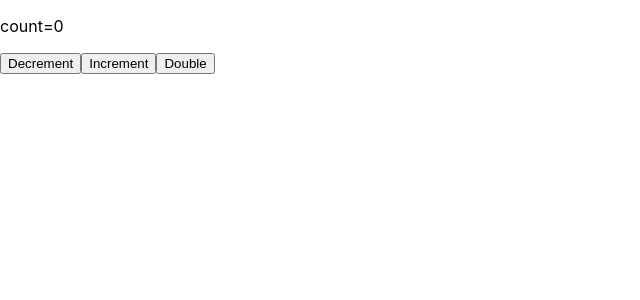
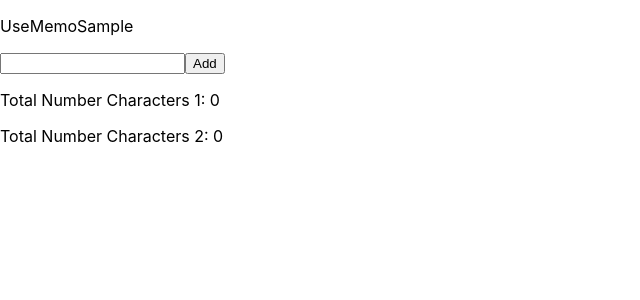
Before and after one commit to hoznas/react-sample, a React (Create React App) app: page / in a window 1280 px wide. Shown: the top 300 px of the page, without its empty margins (0-640 px from the left). Built offline with nearby package versions, Linux system fonts and the light colour scheme.

Commit message:
useMemo Sample

```diff
--- a/src/components/UseCallbackSample.tsx
+++ /dev/null
@@ -1,43 +0,0 @@
-import React, {useCallback, useState} from 'react'
-
-type ButtonProps = {
-    onClick: ()=>void
-}
-
-const DecrementButton = (props: ButtonProps) => {
-    console.log('DecrementButton is plessed.')
-    return <button onClick={props.onClick}>Decrement</button>
-}
-
-const IncrementButton = React.memo((props: ButtonProps) => {
-    console.log('IncrementButton is plessed.')
-    return <button onClick={props.onClick}>Increment</button>
-})
-
-const DoubleButton = React.memo((props: ButtonProps) => {
-    console.log('DoubleButton is plessed.')
-    return <button onClick={props.onClick}>Double</button>
-})
-
-export const Parent = () => {
-    const [count, setCount] = useState(0)
-
-    const decrement = () => {
-        setCount((c)=>c-1)
-    }
-    const increment = () => {
-        setCount((c)=>c+1)
-    }
-    const double = useCallback(() => {
-        setCount((c)=>c*2)
-    },[])
-
-    return (
-        <div>
-            <p>count={count}</p>
-            <DecrementButton onClick={decrement} />
-            <IncrementButton onClick={increment} />
-            <DoubleButton onClick={double} />
-        </div>
-    )
-}
--- /dev/null
+++ b/src/components/UseMemoSample.tsx
@@ -0,0 +1,42 @@
+import React, {useMemo, useState} from 'react'
+
+export const UseMemoSample = () => {
+    const [text, setText] = useState('')
+    const [items, setItems] = useState<string[]>([])
+
+    const onChangeInput = (e: React.ChangeEvent<HTMLInputElement>) => {
+        setText(e.target.value)
+    }
+
+    const onClickbutton = () => {
+        setItems((prevItems)=>{
+            return [...prevItems,text]
+        })
+        setText('')
+    }
+
+    const numberOfCharacters1 = items.reduce((sub,item)=>sub + item.length, 0)
+
+    const numberOfCharacters2 = useMemo(() => {
+        return items.reduce((sub,item)=>sub + item.length,0)
+    }, [items])
+
+    return (
+        <div>
+            <p>UseMemoSample</p>
+            <div>
+                <input value={text} onChange={onChangeInput} />
+                <button onClick={onClickbutton}>Add</button>
+            </div>
+            <div>
+                {items.map((item, index)=>(
+                    <p key={index}>{item}</p>
+                ))}
+            </div>
+            <div>
+                <p>Total Number Characters 1: {numberOfCharacters1}</p>
+                <p>Total Number Characters 2: {numberOfCharacters2}</p>
+            </div>
+        </div>
+    )
+}
--- a/src/index.tsx
+++ b/src/index.tsx
@@ -5,7 +5,7 @@
 
 //import App from './App';
 //import Counter from './components/MemoSample'
-import {Parent} from './components/UseCallbackSample'
+import {UseMemoSample} from './components/UseMemoSample'
 
 const root = ReactDOM.createRoot(
   document.getElementById('root') as HTMLElement
@@ -13,7 +13,7 @@
 root.render(
 
   <React.StrictMode>
-    <Parent />
+    <UseMemoSample />
   </React.StrictMode>
 );
 
```
